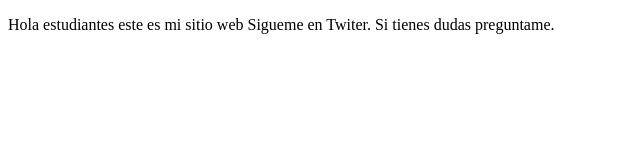
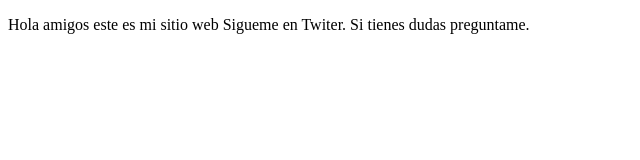
Before and after one commit to Mday9903/proyectoDemoCursoPrework, a plain HTML site: page index.html in a window 1280 px wide. Shown: the full height of the page, 0-640 px from the left. Drawn offline with Linux system fonts and the light colour scheme.

Commit message:
cambios agregamos amigos

```diff
--- a/index.html
+++ b/index.html
@@ -7,7 +7,7 @@
     <title>Document</title>
 </head>
 <body>
-    <p>Hola estudiantes este es mi sitio web
+    <p>Hola amigos este es mi sitio web
         Sigueme en Twiter.
         Si tienes dudas preguntame.
     </p>
```
